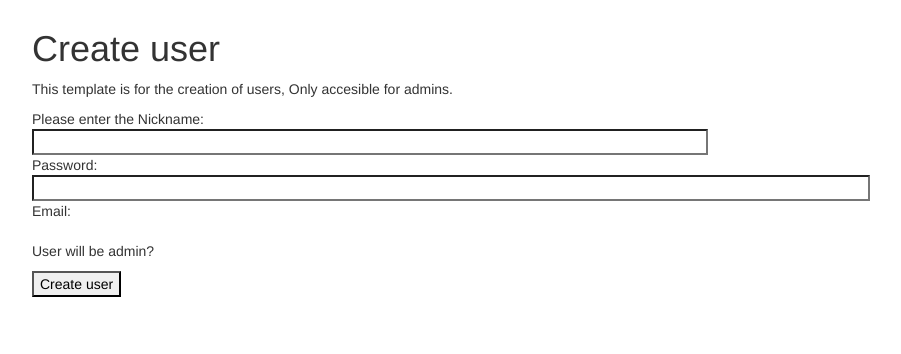
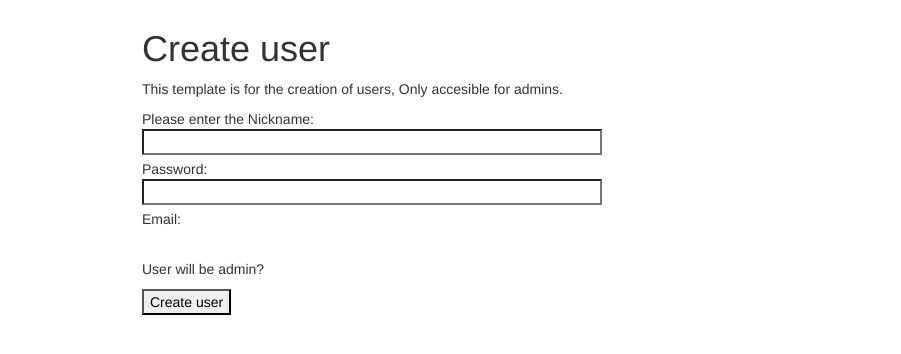
Before and after one commit to YoYuUm/Blonkey, a Flask app: template app/templates/register.html in a window 1280 px wide. Shown: the part 51-405 px from the top of the page, without its empty margins (38-939 px from the left). Run offline with Flask 2, Linux system fonts and the light colour scheme; tables that the repository leaves empty hold one stand-in row (values such as "Sample post"); the template is opened without the code that fills it: values that come from a table or form of the project are taken from there, most other values are stand-ins (such as "Sample title", 1, 10 or a date in 2020); some libraries are stand-ins or nearby versions.

Commit message:
Templating

```diff
--- a/app/templates/addpost.html
+++ b/app/templates/addpost.html
@@ -12,11 +12,11 @@
 
     <p>
         Title:<br>
-        {{form.title(size=128)}}<br>
+        {{ form.title(class="col-md-12")}}<br>
         Content:<br>
-        {{form.text}}<br>
+        {{ form.text(class="col-md-12") }}<br>
         tags:<br>
-        {{form.tags}}<br>
+        {{ form.tags(class="col-md-6") }}<br>
     </p>
     <p>
         <input type="submit" value="Send"/>
--- a/app/templates/base.html
+++ b/app/templates/base.html
@@ -63,7 +63,7 @@
 
         <!-- Main body -->
         <div class="container">
-
+            <div id="margins" class="col-md-10 col-md-offset-1">
                 {% with messages = get_flashed_messages() %}
 
                     {% for message in messages %}
@@ -75,6 +75,7 @@
                 {% endwith %}
 
             {% block content %}{% endblock %}
+            </div>
         </div>
 
 
--- a/app/templates/register.html
+++ b/app/templates/register.html
@@ -7,14 +7,22 @@
 <form action="" method="post" name="login">
 
     <p>
-        Please enter the Nickname:<br>
-        {{form.nickname(size=80)}}<br>
-        Password:<br>
-        {{form.password(size=100)}}<br>
-        Email:<br>
-        {{form.email(size=80)}}<br>
-        User will be admin?<br>
+        <p>
+        Please enter the Nickname:<br/>
+        {{form.nickname(class="col-md-6")}}<br/>
+        </p>
+        <p>
+        Password:<br/>
+        {{form.password(class="col-md-6")}}<br/>
+        </p>
+        <p>
+        Email:<br/>
+        {{form.email(class="col-md-6")}}<br/>
+        </p>
+        <p>
+        User will be admin?<br/>
         {{form.role()}}
+        </p>
     </p>
     <p><input type="submit" value="Create user"></p>
 </form>
--- a/app/templates/showposts.html
+++ b/app/templates/showposts.html
@@ -1,5 +1,5 @@
 <!--This template show a list of posts, it recive list of posts in a paginate object -->
-<div class="container col-md-10 col-md-offset-1">
+<div>
  {% for post in posts.items %}
             {% include "basePost.html" %}
             <hr/>
--- a/app/views.py
+++ b/app/views.py
@@ -36,7 +36,10 @@ def register():
             db.session.add(user)
             db.session.commit()
             flash('User %s created' % user.nickname)
-            return url_for('index')
+            return redirect(url_for('index'))
+        else:
+                #This can be improved recignizing errors such Username in use, repeated mail..
+            flash('Error while creating user')
         return render_template('register.html',
             title = 'Sign In',
             user = g.user,
@@ -83,9 +86,6 @@ def addTags():
     #TODO: Add tag to the db if user = admin
     if (g.user.role == ROLE_ADMIN):
         form = TagForm(request.form)
-        print request.form
-        print request.data
-        print "error"
         if request.method == 'POST' and form.validate():
             tag = Tag()
             form.populate_obj(tag)
```
Also changed, not shown: app/templates/login.html (+4 -4 lines).
